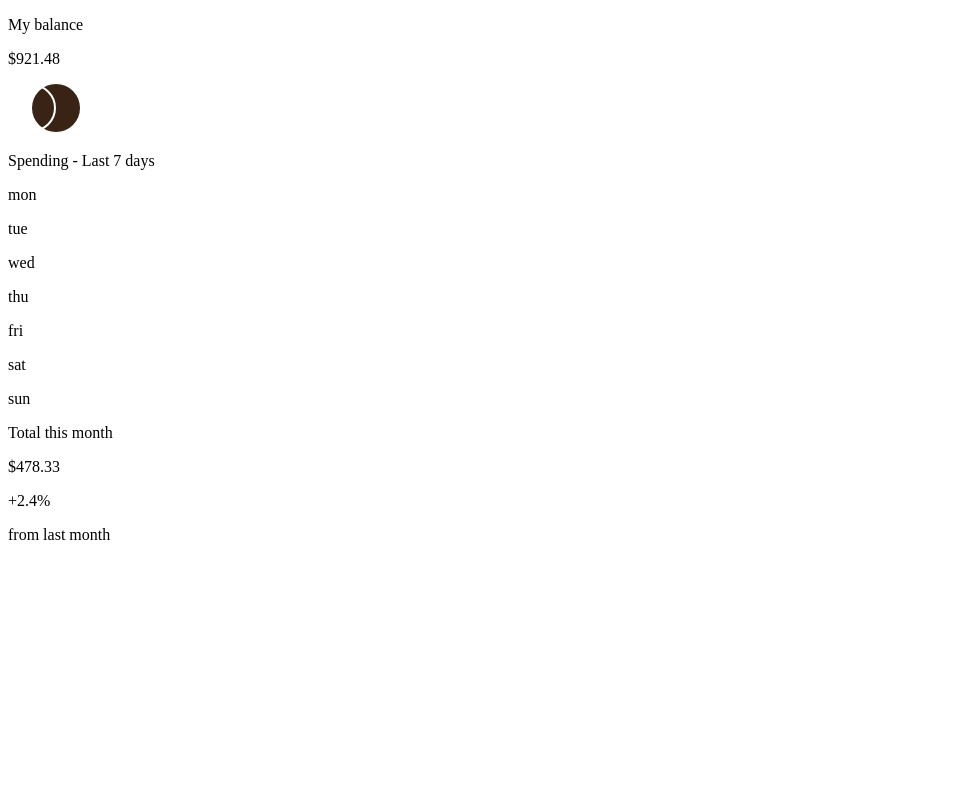
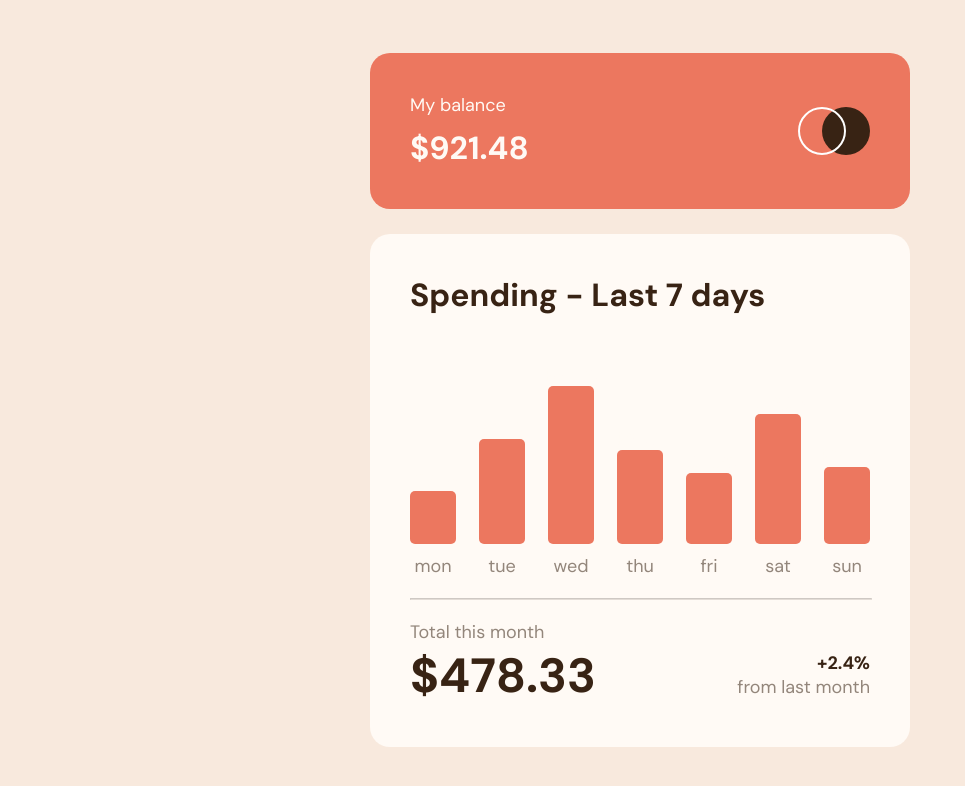
Before and after one commit to Kaung-Khant-Ko-Ko/expenses-chart-component-challenge, a plain HTML site: page index.html in a window 1280 px wide. Shown: the whole page, without its empty margins (0-965 px from the left). Drawn offline with nearby package versions, Linux system fonts and the light colour scheme.

Commit message:
Add files via upload

```diff
--- /dev/null
+++ b/data.json
@@ -0,0 +1,30 @@
+[
+  {
+    "day": "mon",
+    "amount": 17.45
+  },
+  {
+    "day": "tue",
+    "amount": 34.91
+  },
+  {
+    "day": "wed",
+    "amount": 52.36
+  },
+  {
+    "day": "thu",
+    "amount": 31.07
+  },
+  {
+    "day": "fri",
+    "amount": 23.39
+  },
+  {
+    "day": "sat",
+    "amount": 43.28
+  },
+  {
+    "day": "sun",
+    "amount": 25.48
+  }
+]
--- a/index.html
+++ b/index.html
@@ -12,6 +12,15 @@
       href="./images/favicon-32x32.png"
     />
 
+    <link rel="preconnect" href="https://fonts.googleapis.com" />
+    <link rel="preconnect" href="https://fonts.gstatic.com" crossorigin />
+    <link
+      href="https://fonts.googleapis.com/css2?family=DM+Sans:ital,opsz,wght@0,9..40,100..1000;1,9..40,100..1000&display=swap"
+      rel="stylesheet"
+    />
+
+    <link rel="stylesheet" href="./style.css" />
+
     <title>Frontend Mentor | Expenses chart component</title>
   </head>
   <body>
@@ -25,40 +34,47 @@
       </div>
       <div class="balance-data-container">
         <p class="balance-data__title">Spending - Last 7 days</p>
-        <div class="balance-data__label-container">
-          <p class="balance-data__label"></p>
-          <p class="balance-data__label"></p>
-          <p class="balance-data__label"></p>
-          <p class="balance-data__label"></p>
-          <p class="balance-data__label"></p>
-          <p class="balance-data__label"></p>
-          <p class="balance-data__label"></p>
+        <div class="balance-data__chart-container">
+          <div class="chart__label-container">
+            <p class="chart__label"></p>
+            <p class="chart__label"></p>
+            <p class="chart__label"></p>
+            <p class="chart__label"></p>
+            <p class="chart__label"></p>
+            <p class="chart__label"></p>
+            <p class="chart__label"></p>
+          </div>
+          <div class="chart__bar-chart-container">
+            <div class="bar-chart__bar"></div>
+            <div class="bar-chart__bar"></div>
+            <div class="bar-chart__bar"></div>
+            <div class="bar-chart__bar"></div>
+            <div class="bar-chart__bar"></div>
+            <div class="bar-chart__bar"></div>
+            <div class="bar-chart__bar"></div>
+          </div>
+          <div class="chart__category-container">
+            <p class="chart__category"></p>
+            <p class="chart__category"></p>
+            <p class="chart__category"></p>
+            <p class="chart__category"></p>
+            <p class="chart__category"></p>
+            <p class="chart__category"></p>
+            <p class="chart__category"></p>
+          </div>
         </div>
-        <div class="balance-data__bar-chart">
-          <div class="balance-data__bar"></div>
-          <div class="balance-data__bar"></div>
-          <div class="balance-data__bar"></div>
-          <div class="balance-data__bar"></div>
-          <div class="balance-data__bar"></div>
-          <div class="balance-data__bar"></div>
-          <div class="balance-data__bar"></div>
-        </div>
-        <div class="balance-data__category-container">
-          <p class="balance-data__category">mon</p>
-          <p class="balance-data__category">tue</p>
-          <p class="balance-data__category">wed</p>
-          <p class="balance-data__category">thu</p>
-          <p class="balance-data__category">fri</p>
-          <p class="balance-data__category">sat</p>
-          <p class="balance-data__category">sun</p>
-        </div>
-        <p class="balance-title">Total this month</p>
-        <div class="balance-container">
-          <p class="balance-amount">$478.33</p>
-          <p class="balance-percent">+2.4%</p>
-          <p class="balance-title">from last month</p>
+        <hr />
+        <div class="balance-spending-container">
+          <p class="balance-spending__title">Total this month</p>
+          <div class="balance-spending-text">
+            <p class="balance-spending__amount">$478.33</p>
+            <p class="balance-spending__percent">+2.4%</p>
+            <p class="balance-spending__title">from last month</p>
+          </div>
         </div>
       </div>
     </main>
+    <script src="https://ajax.googleapis.com/ajax/libs/jquery/3.7.1/jquery.min.js"></script>
+    <script src="./index.js"></script>
   </body>
 </html>
--- /dev/null
+++ b/index.js
@@ -0,0 +1,55 @@
+const labels = $(".chart__label")
+  .map(function () {
+    return $(this);
+  })
+  .get();
+
+const categories = $(".chart__category")
+  .map(function () {
+    return $(this);
+  })
+  .get();
+
+const bars = $(".bar-chart__bar")
+  .map(function () {
+    return $(this);
+  })
+  .get();
+
+fetch("./data.json")
+  .then((response) => response.json())
+  .then((data) => {
+    for (let i = 0; i < data.length; i++) {
+      bars[i].css("height", data[i]["amount"] * 3);
+
+      labels[i].text("$" + data[i]["amount"]);
+      categories[i].text(data[i]["day"]);
+    }
+
+    const chart_height = $(".chart__bar-chart-container").height();
+
+    for (let j = 0; j < bars.length; j++) {
+      let pos = chart_height - bars[j].height();
+      labels[j].css("top", pos);
+    }
+  })
+  .catch((error) => {
+    console.error("Error fetching data:", error);
+  });
+
+for (let k = 0; k < bars.length; k++) {
+  bars[k].hover(
+    function () {
+      if ($(this).height() === $(".chart__bar-chart-container").height()) {
+        $(this).css("background-color", "hsla(186, 34%, 60%, 0.75)");
+      } else {
+        $(this).css("background-color", "hsla(10, 79%, 65%, 0.75)");
+      }
+      labels[k].animate({ height: "40" });
+    },
+    function () {
+      $(this).css("background-color", "hsl(10, 79%, 65%)");
+      labels[k].animate({ height: "0" });
+    }
+  );
+}
--- /dev/null
+++ b/style.css
@@ -0,0 +1,165 @@
+body {
+  margin: 0px;
+  background-color: hsl(27, 66%, 92%);
+
+  font-family: "DM Sans", sans-serif;
+  font-size: 18px;
+  font-weight: 400;
+  color: hsl(33, 100%, 98%);
+}
+
+p {
+  margin: 10px 0px;
+}
+
+.main-container {
+  height: 100vh;
+
+  display: flex;
+  flex-direction: column;
+  align-items: center;
+  justify-content: center;
+}
+
+.balance-total-container {
+  margin: 0px 15px;
+  width: 460px;
+  padding: 30px 40px;
+  background-color: hsl(10, 79%, 65%);
+
+  display: flex;
+  justify-content: space-between;
+  align-items: center;
+
+  border-radius: 20px;
+}
+
+.balance-total__amount {
+  font-size: 2rem;
+  font-weight: 700;
+}
+
+.balance-data-container {
+  margin: 0px 15px;
+  margin-top: 25px;
+  width: 460px;
+  padding: 40px;
+  background-color: hsl(33, 100%, 98%);
+
+  display: flex;
+  flex-direction: column;
+  gap: 20px;
+
+  color: hsl(25, 47%, 15%);
+  border-radius: 20px;
+}
+
+.balance-data__title {
+  font-size: 2rem;
+  font-weight: 700;
+  margin: 0px;
+}
+
+.balance-data__chart-container {
+  display: flex;
+  flex-direction: column;
+  gap: 10px;
+}
+
+.chart__label-container {
+  width: 105%;
+  height: 40px;
+  align-self: center;
+
+  display: flex;
+  align-items: end;
+}
+
+.chart__label {
+  margin: 0px;
+  width: 100%;
+  height: 0px;
+  background-color: hsl(25, 47%, 15%);
+  color: hsl(33, 100%, 98%);
+
+  display: flex;
+  justify-content: center;
+  align-items: center;
+
+  position: relative;
+
+  border-radius: 5px;
+}
+
+.chart__bar-chart-container {
+  display: flex;
+  gap: 5%;
+  align-items: end;
+}
+
+.bar-chart__bar {
+  width: 100%;
+  background-color: hsl(10, 79%, 65%);
+  border-radius: 5px;
+}
+
+.bar-chart__bar:hover {
+  cursor: pointer;
+}
+
+.chart__category-container {
+  display: flex;
+  gap: 5%;
+  align-items: center;
+}
+
+.chart__category {
+  margin: 0px;
+  width: 100%;
+  text-align: center;
+  color: hsl(28, 10%, 53%);
+}
+
+hr {
+  width: 100%;
+  margin: 0px;
+  border-color: hsla(28, 10%, 53%, 0.25);
+}
+
+.balance-spending-container {
+  display: flex;
+  flex-direction: column;
+}
+
+.balance-spending-text {
+  display: grid;
+  grid-template-columns: 1fr 1fr;
+  grid-template-rows: auto auto;
+
+  justify-items: end;
+}
+
+.balance-spending__title {
+  color: hsl(28, 10%, 53%);
+  margin: 0px;
+}
+
+.balance-spending__amount {
+  margin: 0px;
+  grid-row: span 2;
+  justify-self: start;
+
+  font-size: 3rem;
+  font-weight: 700;
+}
+
+.balance-spending__percent {
+  margin: 0px;
+  align-self: end;
+  font-weight: 700;
+}
+
+.balance-spending__title {
+  margin: 0px;
+  align-self: start;
+}
```
